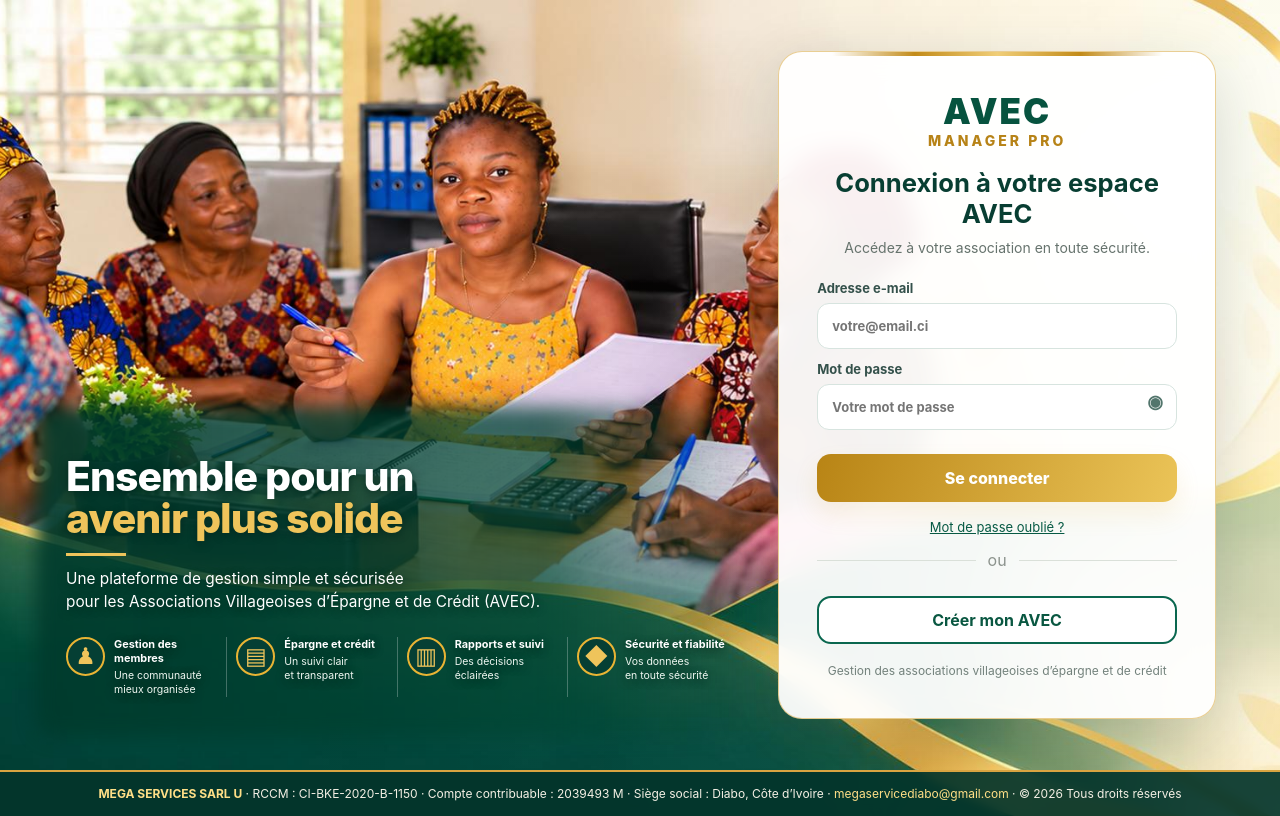
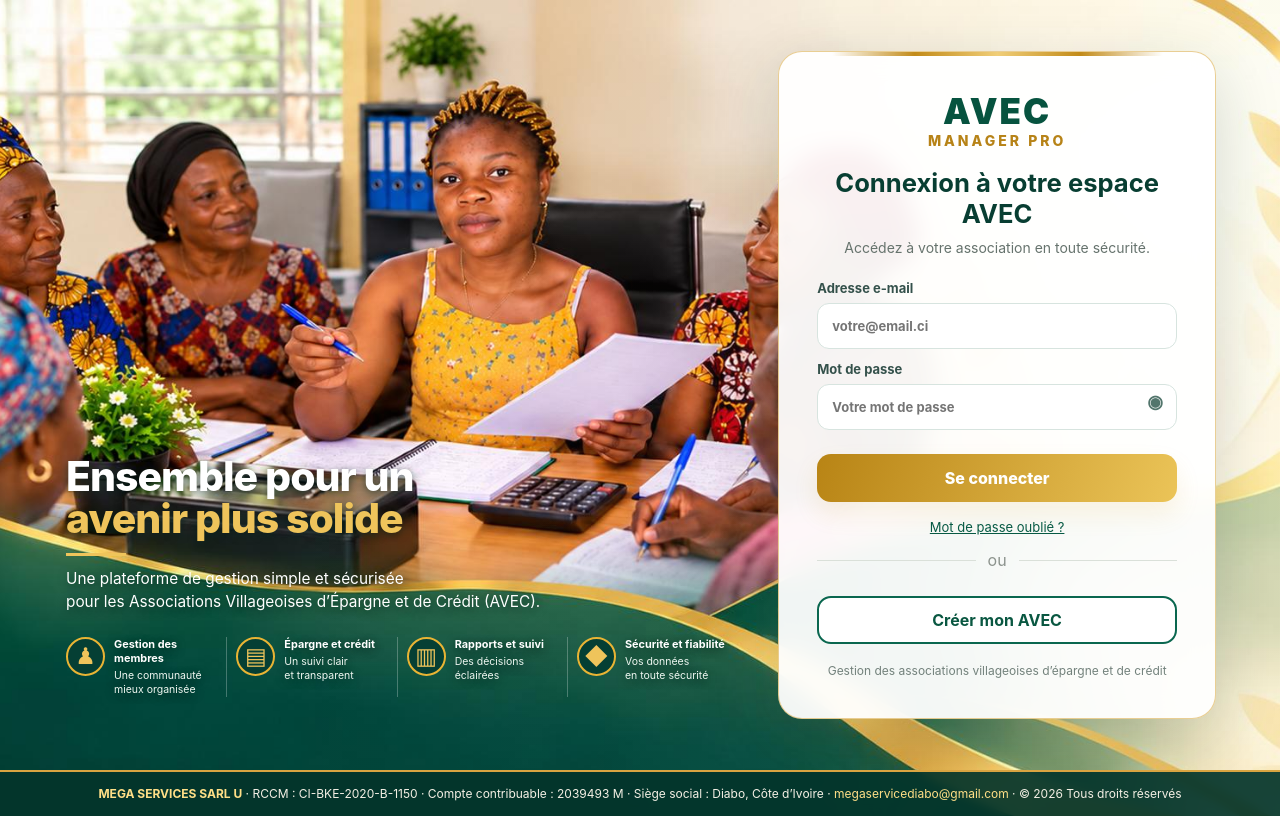
Before and after one commit to MEGA7704/monavec, a website: page public/index.html in a window 1280 px wide. Drawn offline with Linux system fonts and the light colour scheme; no server answers.

Commit message:
Add files via upload

```diff
--- a/public/style.css
+++ b/public/style.css
@@ -103,7 +103,6 @@ button.meeting-unpaid:hover:not(:disabled){background:#991b1b!important;}
 /* Présentation en bas à gauche, inspirée de la référence fournie. */
 .login-pg-main{gap:24px;justify-content:space-between;align-items:stretch}
 .login-pg-presentation{align-self:flex-end;position:relative;max-width:min(760px,58vw);width:100%;color:#fff;padding:24px 16px 22px 2px;text-shadow:0 2px 9px rgba(0,34,25,.68);isolation:isolate}
-.login-pg-presentation::before{content:"";position:absolute;z-index:-1;inset:-24px -15px -18px -28px;background:linear-gradient(90deg,rgba(0,58,44,.91),rgba(0,70,51,.72) 70%,rgba(0,70,51,0));border-radius:18px;filter:blur(9px)}
 .login-pg-presentation h2{font-size:clamp(28px,3.2vw,48px);line-height:1.03;color:#fff;margin:0 0 14px;font-weight:850;letter-spacing:-.025em}
 .login-pg-presentation h2 em{font-style:normal;color:#efc45b}
 .login-pg-presentation-description{font-size:clamp(12px,1.2vw,17px);line-height:1.48;margin:0 0 23px;max-width:700px}
```
